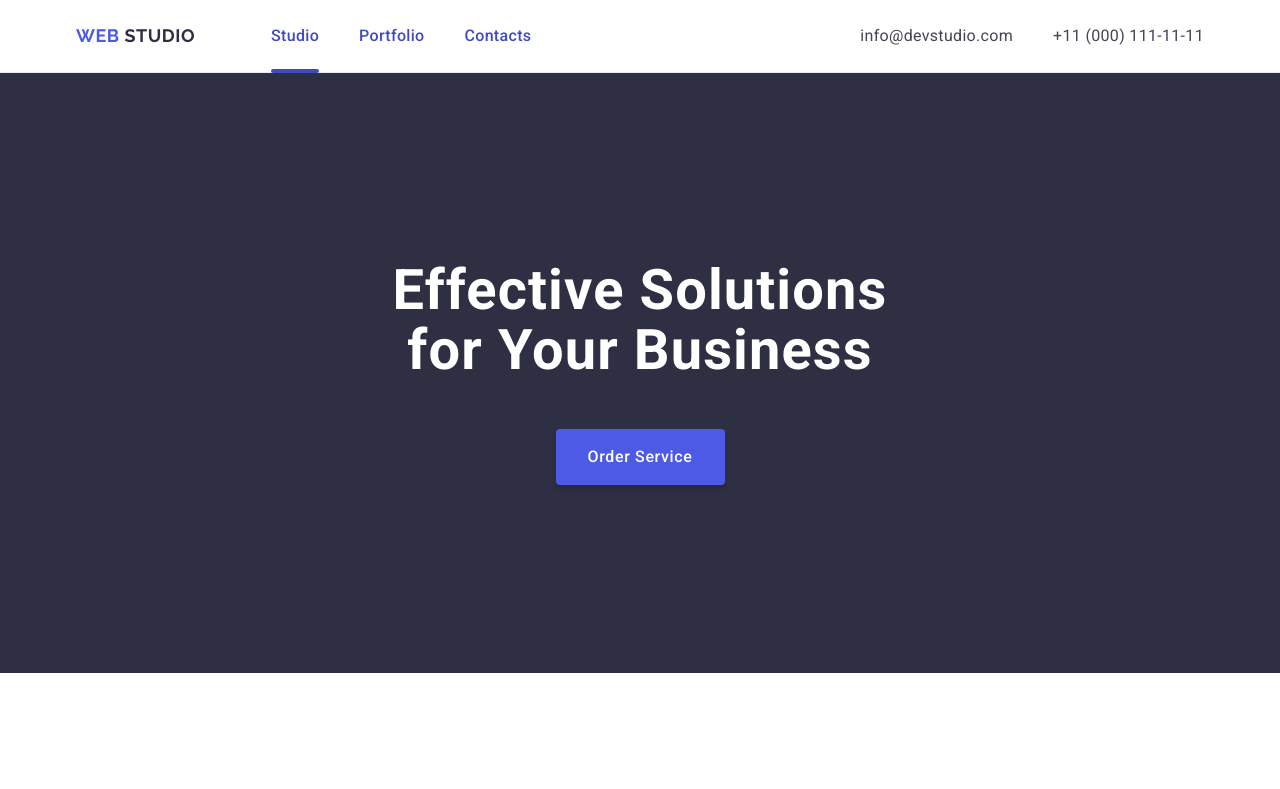
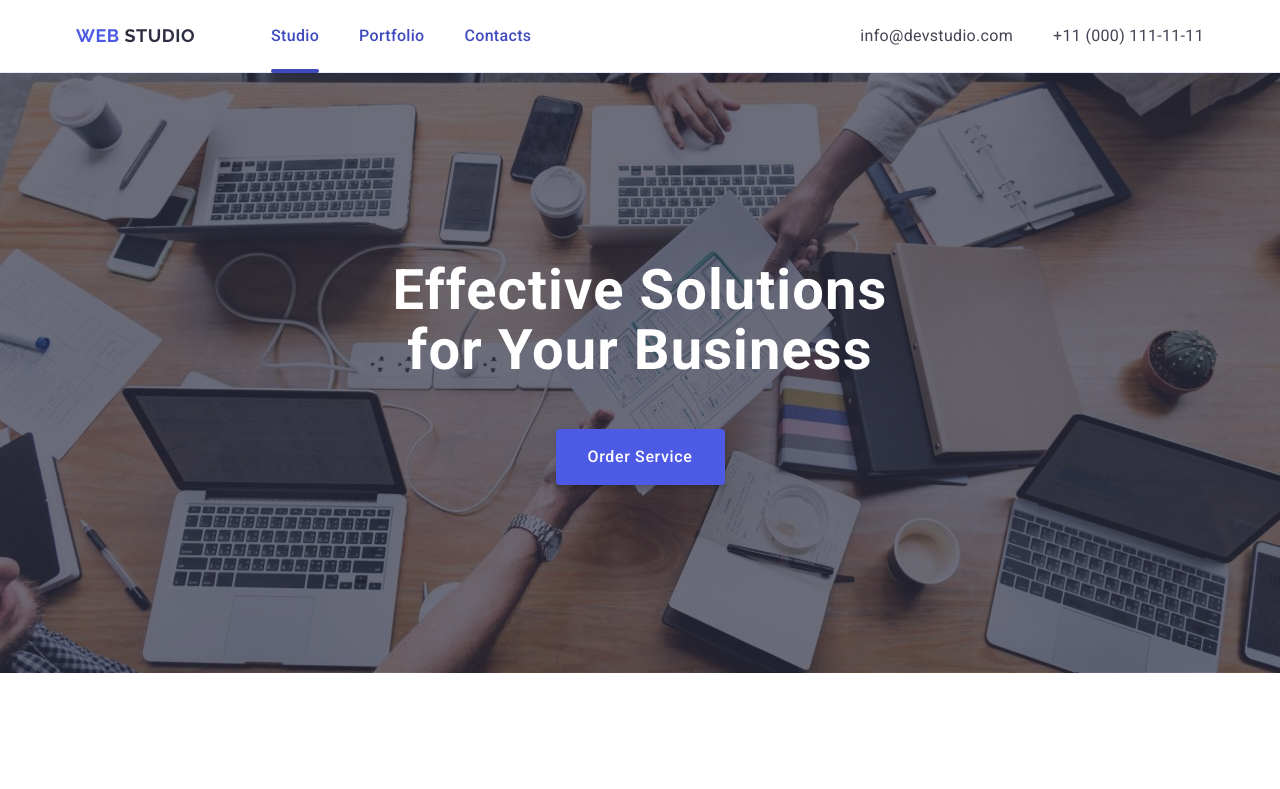
Before and after one commit to Terrad77/goit-markup-hw-04, a plain HTML site: page index.html in a window 1280 px wide. Shown: the top 789 px of the page. Drawn offline with nearby package versions, Linux system fonts and the light colour scheme.

Commit message:
correct_path_bg_img

```diff
--- a/css/style.css
+++ b/css/style.css
@@ -169,18 +169,11 @@ h3 {
 
 .hero {
    background-color: #2E2F42;
-   /* height: 600px; */
-/* задамо відступи всередині секції, або
-аналоги: padding: 188px 0 188px;
-padding-top: 188px; + padding-bottom: 188px; */
-    padding: 188px 0;
-    /* background: background-color background-image background-repeat background-position background-attachment background-size */
-
+   padding: 188px 0;
    background-image: linear-gradient(rgba(46, 47, 66, 0.7),
    rgba(46, 47, 66, 0.7)),
-   url(./images/hero/people-office.jpg);
+   url(../images/hero/people-office.jpg);
    background-repeat: no-repeat;
-   /*background-position: 50% 50%; */
    background-position: center;
    background-size: cover;
 }
```
